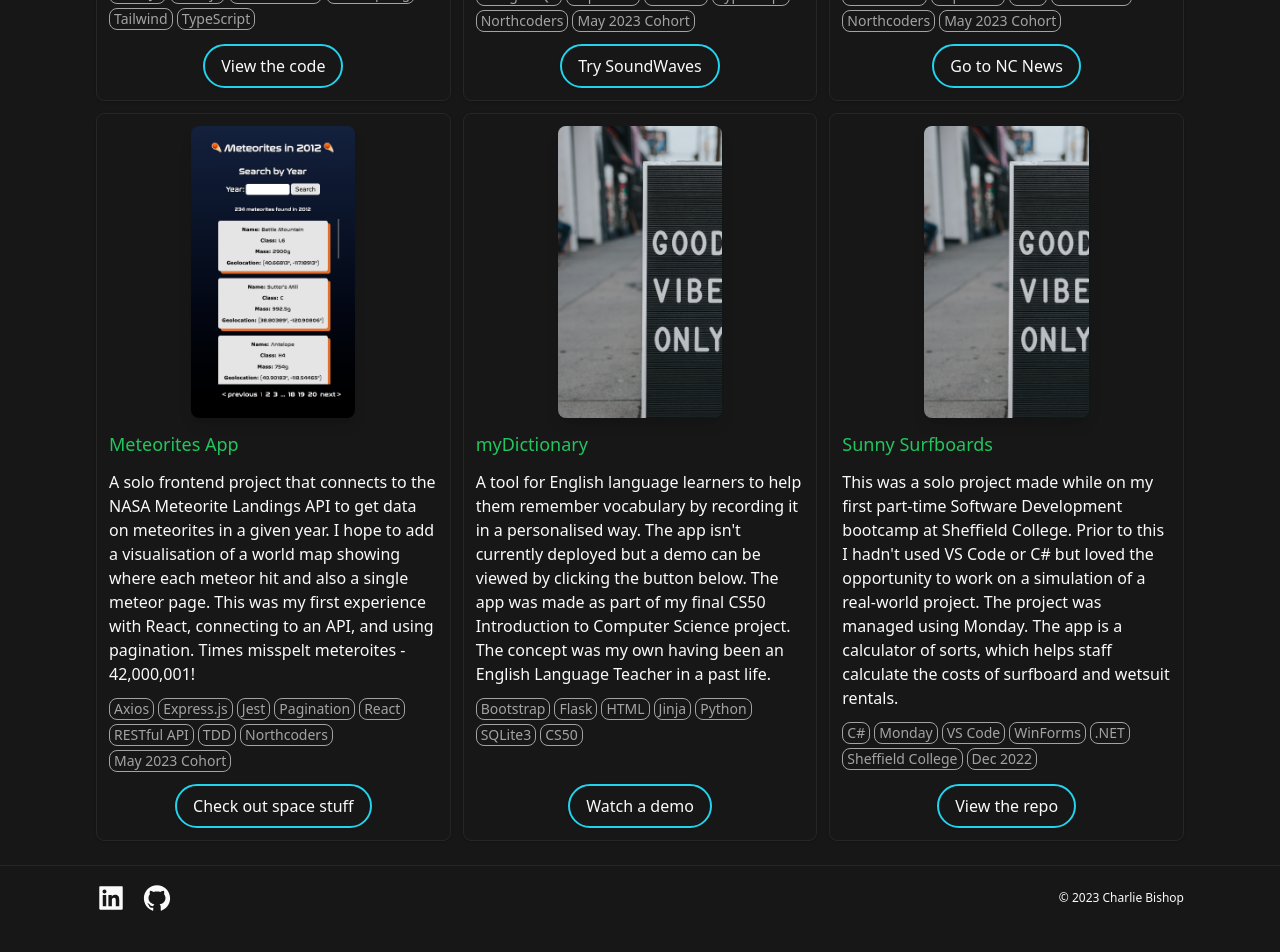
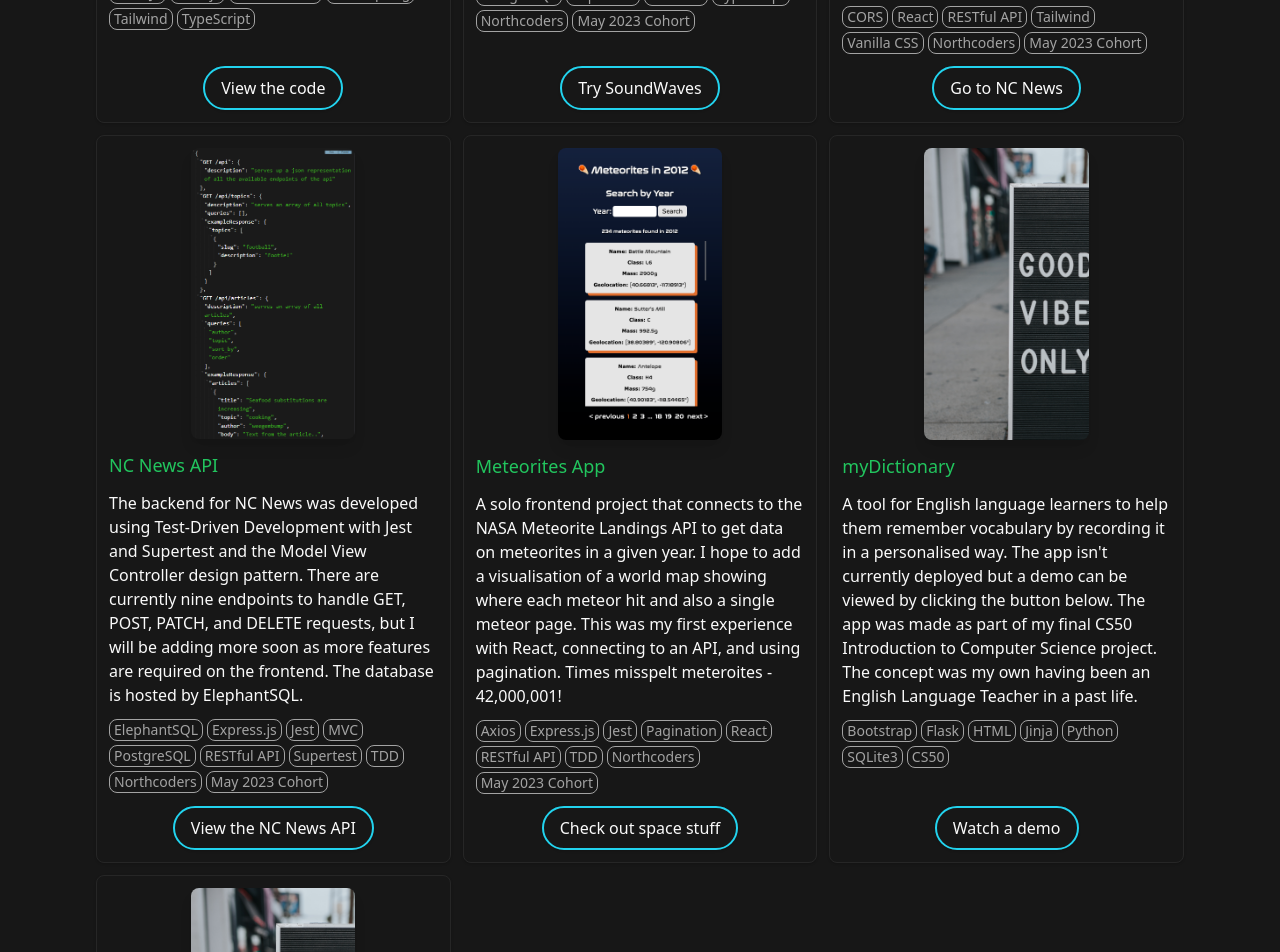
Before and after one commit to charlieBdev/portfolio, a Next.js app: page /projects in a window 1280 px wide. Shown: the part 780-1732 px from the top of the page. Before the commit the page ends 1709 px from the top, so only its background shows below. Built offline with nearby package versions, Linux system fonts and the light colour scheme.

Commit message:
remove music and add NC News API

```diff
--- a/src/app/page.tsx
+++ b/src/app/page.tsx
@@ -26,7 +26,8 @@ export default function Home() {
       <p className="text-6xl text-center">e<Link href="/about" className="text-purple-300">a</Link>t</p>
       <p className="text-6xl text-center">slee<Link href="/projects" className="text-purple-300">p</Link></p>
       <p className="text-6xl text-center"><Link href="/contact" className="text-purple-300">c</Link>ode</p>
-      <p className="text-6xl text-center">rep<Link onClick={handleClick} href="/" className="text-purple-300">e</Link>at</p>
+      {/* <p className="text-6xl text-center">rep<Link onClick={handleClick} href="/" className="text-purple-300">e</Link>at</p> */}
+      <p className="text-6xl text-center">repeat</p>
       <Flunderscore />
     </section>
   )
--- a/src/data/projectsArr.ts
+++ b/src/data/projectsArr.ts
@@ -30,23 +30,38 @@ const projectsArr = [
   },
   {
     name: "NC News",
-    desc: "A full stack solo project made in two weeks. NC News is a minimalistic Reddit clone. The backend was developed using Test-Driven Development with Jest and Supertest and the Model View Controller design pattern. A few more features I'd like to add if time allows are user accounts, the ability to up or down vote articles and comments, and the ability to post an article.",
+    desc: "NC News is a minimalistic Reddit clone. I'm currently working on this to improve on the current functionality and a few more features I'd like to add are user accounts, the ability to up or down vote articles and comments, and the ability to post an article. Having used Tailwind in more recent projects, I'm also now adding that as, while the styling with Vanilla CSS was great in my opinion, it was a pain having to edit or add more styling.",
     imgURL: "/NCNews/NCNews.png",
     tags: [
-      "Express.js",
-      "Jest",
-      "MVC",
-      "PostgreSQL",
+      "CORS",
       "React",
       "RESTful API",
-      "Supertest",
-      "TDD",
+      "Tailwind",
       "Vanilla CSS",
       "Northcoders",
       "May 2023 Cohort",
     ],
     btnText: "Go to NC News",
     btnLink: "https://euphonious-scone-36cbae.netlify.app/",
+  },
+  {
+    name: "NC News API",
+    desc: "The backend for NC News was developed using Test-Driven Development with Jest and Supertest and the Model View Controller design pattern. There are currently nine endpoints to handle GET, POST, PATCH, and DELETE requests, but I will be adding more soon as more features are required on the frontend. The database is hosted by ElephantSQL.",
+    imgURL: "/NCNews/NCNewsAPI.png",
+    tags: [
+      "ElephantSQL",
+      "Express.js",
+      "Jest",
+      "MVC",
+      "PostgreSQL",
+      "RESTful API",
+      "Supertest",
+      "TDD",
+      "Northcoders",
+      "May 2023 Cohort",
+    ],
+    btnText: "View the NC News API",
+    btnLink: "https://nc-news-qvv1.onrender.com/api",
   },
   {
     name: "Meteorites App",
```
Also changed, not shown: public/NCNews/NCNewsAPI.png (added).
